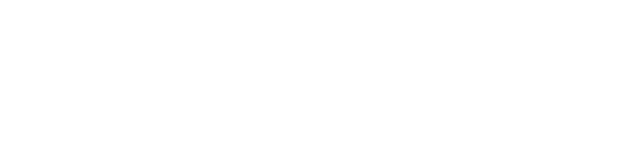
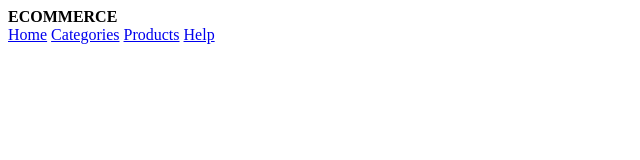
Before and after one commit to rhunja/E-commerce, a plain HTML site: page index.html in a window 1280 px wide. Shown: the whole page, without its empty margins (0-640 px from the left). Drawn offline with Linux system fonts and the light colour scheme.

Commit message:
added navigation links

```diff
--- a/index.html
+++ b/index.html
@@ -4,6 +4,14 @@
         <title>E-commerce</title>
     </head>
     <body>
-
+        <nav>
+            <b>ECOMMERCE</b>
+            <div>
+                <a href="#">Home</a>
+                <a href="#">Categories</a>
+                <a href="#">Products</a>
+                <a href="#">Help</a>
+            </div>
+        </nav>
     </body>
 </html>
```
